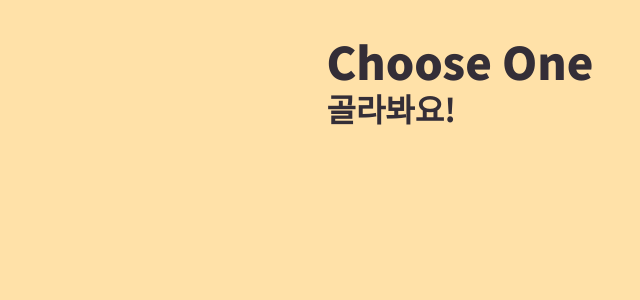
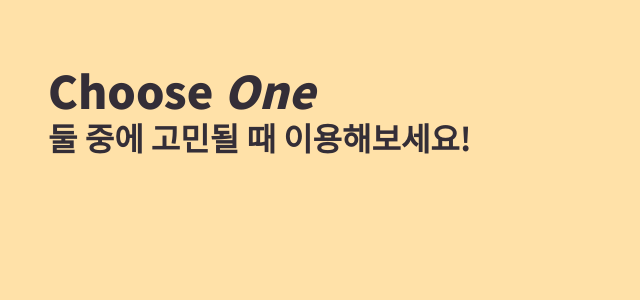
Before and after one commit to SkyLightQP/ChooseOne, a React (Create React App) app: page / in a window 1280 px wide. Shown: the top 300 px of the page, without its empty margins (180-820 px from the left). Built offline with nearby package versions, Linux system fonts and the light colour scheme.

Commit message:
feat: add SubTitle component according to user

```diff
--- a/src/pages/Home.tsx
+++ b/src/pages/Home.tsx
@@ -1,22 +1,30 @@
 import React from 'react';
-import styled from "styled-components";
+import styled from 'styled-components';
 import Title from '../atomics/Title';
+import Container from '../utils/Container';
+import { useVisited } from '../hooks/useVisited';
 import SubTitle from '../atomics/SubTitle';
 
 const Header = styled.header`
-    display: flex;
-    justify-content: center;
-    margin-top: 2rem;
+    margin-top: 4rem;
+    margin-left: 1rem;
 `;
 
 const Home: React.FC = () => {
+    const visited = useVisited();
+
+    const NewbieSubTitle = () => <SubTitle>둘 중에 고민될 때 이용해보세요!</SubTitle>;
+    const BasicSubTitle = () => <SubTitle>골라봐요!</SubTitle>;
+
     return (
         <>
             <Header>
-                <div>
-                    <Title>Choose One</Title>
-                    <SubTitle>골라봐요!</SubTitle>
-                </div>
+                <Container>
+                    <Title>
+                        Choose <i>One</i>
+                    </Title>
+                    {visited === 'true' ? <BasicSubTitle /> : <NewbieSubTitle />}
+                </Container>
             </Header>
         </>
     );
```
